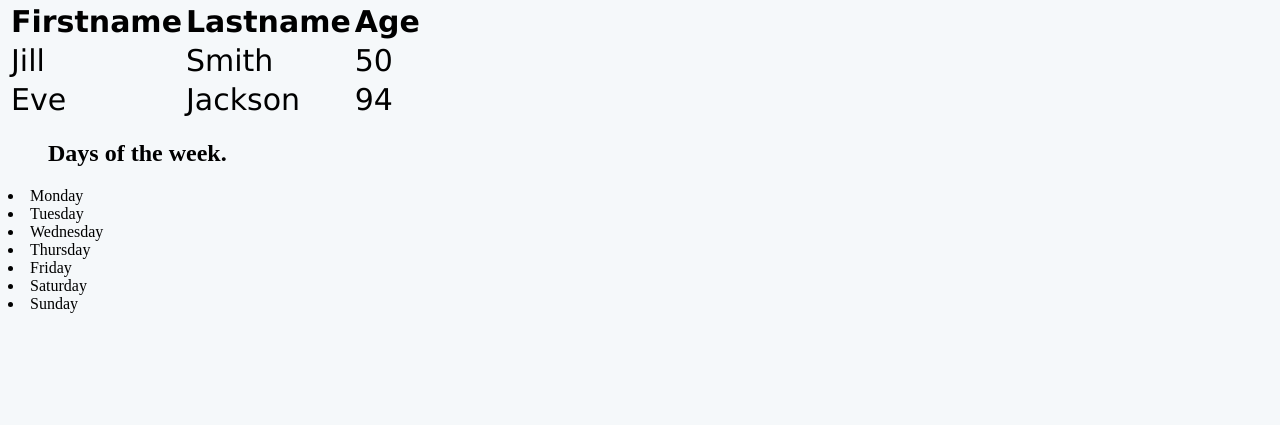
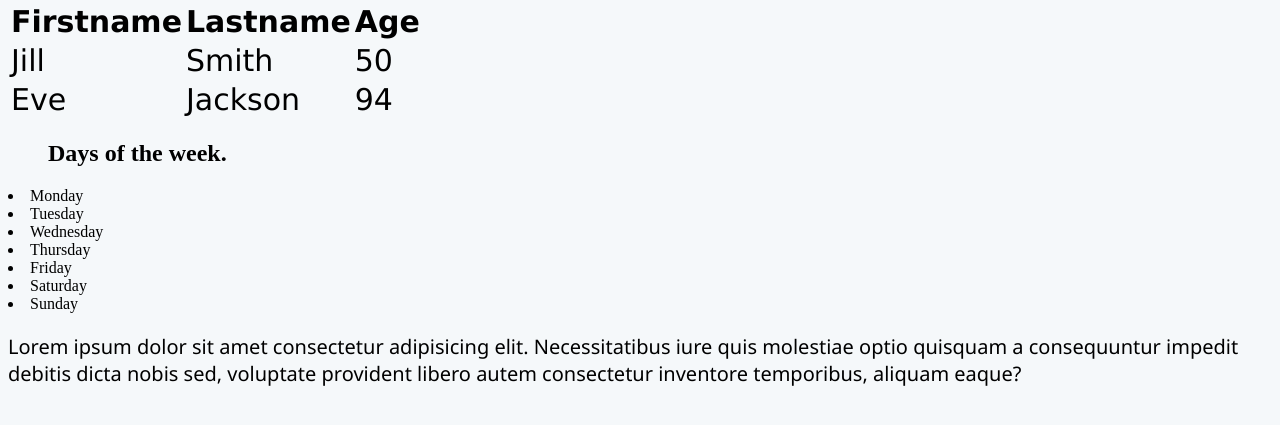
Before and after one commit to ukahchu/Project-01-2023, a plain HTML site: page index.html in a window 1280 px wide. Shown: the part 79-504 px from the top of the page. Drawn offline with Linux system fonts and the light colour scheme.

Commit message:
added lorem ipsum

```diff
--- a/index.html
+++ b/index.html
@@ -41,4 +41,5 @@
         <li>Saturday</li>
         <li>Sunday</li>
     </table>
+    <p>Lorem ipsum dolor sit amet consectetur adipisicing elit. Necessitatibus iure quis molestiae optio quisquam a consequuntur impedit debitis dicta nobis sed, voluptate provident libero autem consectetur inventore temporibus, aliquam eaque?</p>
 </body>
```
